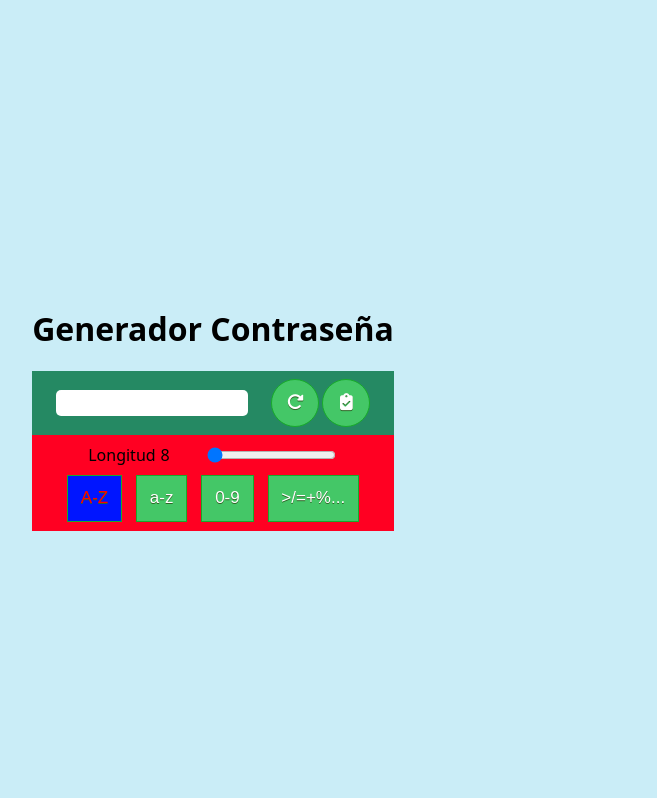
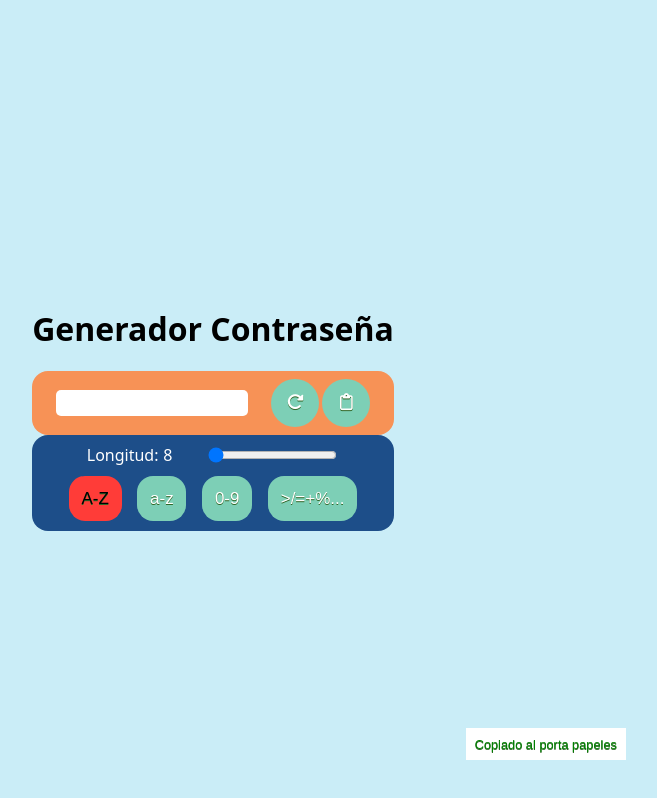
Before and after one commit to JuanGlaria/Password-Generator, a React (Vite) app: page / in a window 1280 px wide. Both pictures are taken after a click on the button 773 px from the left and 402 px from the top of the page. Shown: the top 798 px of the page, without its empty margins (427-1084 px from the left). Built offline with nearby package versions, Linux system fonts and the light colour scheme.

Commit message:
cambios esteticos

```diff
--- a/src/App.css
+++ b/src/App.css
@@ -1,7 +1,13 @@
+/* *{
+  border: 1px solid black;
+} */
+
+
 .container{
   height: 10rem;
   width: auto;
-  background-color: #ff0022;
   display: flex;
   flex-direction: column;
+  border-radius: 1rem;
+
 }
--- a/src/components/Button.jsx
+++ b/src/components/Button.jsx
@@ -3,8 +3,14 @@ import './Buttons.css'
 export const Button = ({ name, icon, click, activo, copiado }) => {
 
     return (
-        <button className='btn' onClick={click} style={activo === true ? { color: '#FF0000', backgroundColor: '#0015FF' } : {}}>
-            {icon ? <i className={copiado ? "fa-solid fa-clipboard-check" : icon} ></i> : ""}
+        <button className='btn' onClick={click} style={activo === true ? { color: '#000000', backgroundColor: '#FF3C38' } : {}}>
+            {icon ? <i className={icon} ></i> : ""}
+            {copiado ?
+                <div className='copyToClickBoard'>
+                    <label htmlFor="">Copiado al porta papeles</label>
+                </div>
+            : ""}
+            {/* {icon ? <i className={copiado ? "fa-solid fa-clipboard-check" : icon} ></i> : ""} */}
             {name}
         </button>
     )
--- a/src/components/Buttons.css
+++ b/src/components/Buttons.css
@@ -1,6 +1,6 @@
 .btn {
-    background-color: #44c767;
-    border: 1px solid #18ab29;
+    background-color: #7DCFB6;
+    border: none;
     display: inline-block;
     cursor: pointer;
     color: #ffffff;
@@ -15,3 +15,7 @@
     width: 3rem;
     height: 3rem;
 }
+
+.optionsSections-Characters>.btn{
+    border-radius: 1rem;
+}
--- a/src/components/PasswordGenerator.css
+++ b/src/components/PasswordGenerator.css
@@ -1,9 +1,10 @@
 .passwordInputSection {
     display: flex;
-    background-color: #258963;
+    background-color: #F79256;
     height: 40%;
     justify-content: space-evenly;
     align-items: center;
+    border-radius: 1rem;
 }
 
 .passwordInputSection>input {
@@ -31,13 +32,17 @@
     flex-direction: column;
     align-items: center;
     justify-content: space-evenly;
+    border-radius: 1rem;
+    background-color: #1D4E89;
 }
 
 .optionsSections-lengthParams {
     display: flex;
     justify-content: space-evenly;
     width: 20rem;
+    color: #ffffff;
 }
+
 .optionsSections-lengthParams>div {
     display: flex;
     gap: 0.3rem;
@@ -47,4 +52,24 @@
     display: flex;
     justify-content: space-evenly;
     width: 20rem;
+    border-radius: 1rem;
 }
+
+.copyToClickBoard{
+    display: flex;
+    align-items: center;
+    justify-content: center;
+    position: absolute;
+    background: #ffffff;
+    color: green;
+    font-size: 0.8rem;
+    width: 10rem;
+    height: 2rem;
+    top: 90%;
+    left: 70%;
+}
+body>.copyToClickBoard{
+
+    left: 0%;
+    top: 0%;
+}
--- a/src/components/PasswordGenerator.jsx
+++ b/src/components/PasswordGenerator.jsx
@@ -17,7 +17,6 @@ export const PasswordGenerator = () => {
         let valueRange = document.getElementById('valueRange')
         valueRange.value = 8
         setPasswordLength(8)
-
     }, [])
 
     const handlePasswordChange = () => {
@@ -75,9 +74,8 @@ export const PasswordGenerator = () => {
     }
 
     const copyToClipBoard = () => {
-        if (copyToClipboard === true) {
-            navigator.clipboard.writeText(password)
-        }
+
+        navigator.clipboard.writeText(password)
         setCopyToClipboard(prevValue => !prevValue)
 
     }
@@ -95,7 +93,7 @@ export const PasswordGenerator = () => {
                 <div className='optionsSections'>
                     <div className='optionsSections-lengthParams'>
                         <div>
-                            <label htmlFor="longitud">Longitud</label>
+                            <label htmlFor="longitud">Longitud:</label>
                             <label htmlFor="longitud">{passwordLength}</label>
                         </div>
                         <input type="range" name="longitud" id="valueRange" list='values' min="8" max="20" step="1" onChange={handlePasswordChange} />
--- a/src/index.css
+++ b/src/index.css
@@ -4,4 +4,5 @@ body{
   display: grid;
   place-content: center;
   font-family: system-ui;
+  position: relative;
 }
```
